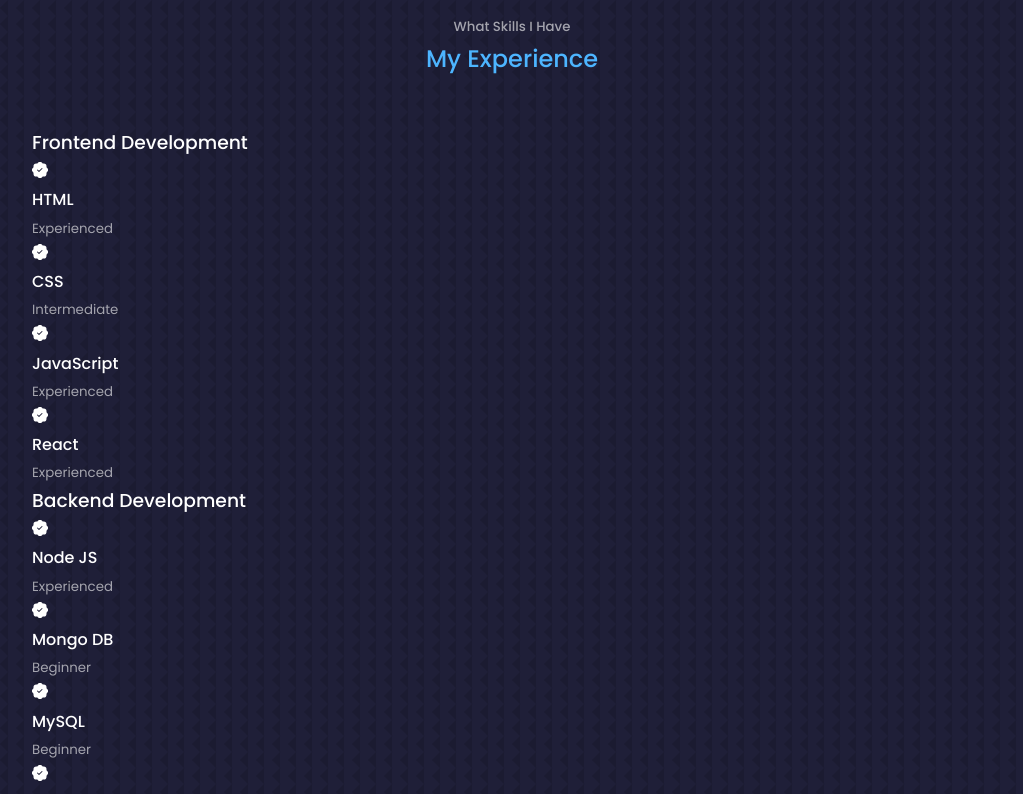
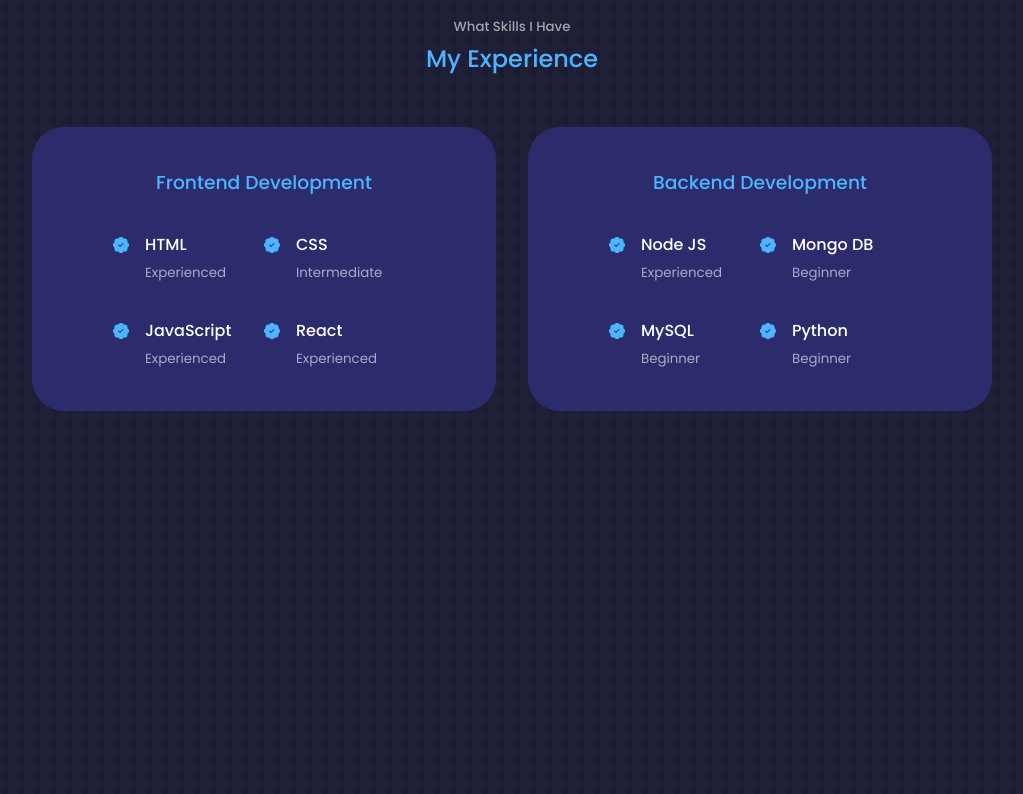
Before and after one commit to ValerieAlejandraa/My-portfolio, a React (Create React App) app: page / in a window 1280 px wide. Shown: the part 1840-2634 px from the top of the page, without its empty margins (128-1151 px from the left). Built offline with nearby package versions, Linux system fonts and the light colour scheme.

Commit message:
added styling/css to skils

```diff
--- a/src/components/experience/Experience.jsx
+++ b/src/components/experience/Experience.jsx
@@ -1,9 +1,10 @@
-import React from 'react'
-import './experience.css'
-import {BsPatchCheckFill} from 'react-icons/bs'
+import React from "react";
+import "./experience.css";
+import { BsPatchCheckFill } from "react-icons/bs";
+
 const Experience = () => {
   return (
-    <section id='experience'>
+    <section id="experience">
       <h5>What Skills I Have</h5>
       <h2>My Experience</h2>
 
@@ -11,55 +12,74 @@
         <div className="experience_frontend">
           <h3>Frontend Development</h3>
           <div className="experience__content">
-            <article className='experience__details'>
-                <BsPatchCheckFill />
+            <article className="experience__details">
+              <BsPatchCheckFill className="experience__details-icon" />
+              <div>
                 <h4>HTML</h4>
-                <small className='text-light'>Experienced</small>
+                <small className="text-light">Experienced</small>
+              </div>
             </article>
-            <article className='experience__details'>
-                <BsPatchCheckFill />
+            <article className="experience__details">
+              <BsPatchCheckFill className="experience__details-icon" />
+              <div>
                 <h4>CSS</h4>
-                <small className='text-light'>Intermediate</small>
+                <small className="text-light">Intermediate</small>
+              </div>
             </article>
-            <article className='experience__details'>
-                <BsPatchCheckFill />
+            <article className="experience__details">
+              <BsPatchCheckFill className="experience__details-icon" />
+              <div>
                 <h4>JavaScript</h4>
-                <small className='text-light'>Experienced</small>
+                <small className="text-light">Experienced</small>
+              </div>
             </article>
-            <article className='experience__details'>
-                <BsPatchCheckFill />
+            <article className="experience__details">
+              <BsPatchCheckFill className="experience__details-icon" />
+              <div>
                 <h4>React</h4>
-                <small className='text-light'>Experienced</small>
+                <small className="text-light">Experienced</small>
+              </div>
             </article>
           </div>
         </div>
         {/* End Of Frontend */}
         <div className="experience_backend">
           <h3>Backend Development</h3>
-          <article className='experience__details'>
-                <BsPatchCheckFill />
+
+          <div className="experience__content">
+          <article className="experience__details">
+            <BsPatchCheckFill className="experience__details-icon" />
+            <div>
               <h4>Node JS</h4>
-                <small className='text-light'>Experienced</small>
+              <small className="text-light">Experienced</small>
+            </div>
           </article>
-            <article className='experience__details'>
-                <BsPatchCheckFill />
+          <article className="experience__details">
+            <BsPatchCheckFill className="experience__details-icon" />
+            <div>
               <h4>Mongo DB</h4>
-                <small className='text-light'>Beginner</small>
+              <small className="text-light">Beginner</small>
+            </div>
           </article>
-            <article className='experience__details'>
-                <BsPatchCheckFill />
+          <article className="experience__details">
+            <BsPatchCheckFill className="experience__details-icon" />
+            <div>
               <h4>MySQL</h4>
-                <small className='text-light'>Beginner</small>
+              <small className="text-light">Beginner</small>
+            </div>
           </article>
-            <article className='experience__details'>
-                <BsPatchCheckFill />
+          <article className="experience__details">
+            <BsPatchCheckFill className="experience__details-icon" />
+            <div>
               <h4>Python</h4>
-                <small className='text-light'>Beginner</small>
+              <small className="text-light">Beginner</small>
+            </div>
           </article>
           </div>
         </div>
+      </div>
     </section>
-  )
-}
+  );
+};
 
 export default Experience;
--- a/src/components/experience/experience.css
+++ b/src/components/experience/experience.css
@@ -1,4 +1,41 @@
 .experience__container {
     display: grid;
+    grid-template-columns: 1fr 1fr;
+    gap: 2rem;
+}
+
+.experience__container > div {
+    background: var(--color-bg-variant);
+    padding: 2.4rem 5rem;
+    border-radius: 2rem;
+    border: 1px solid transparent;
 
 }
+
+.experience__container > div:hover {
+    background: transparent;
+    border-color: var(--color-primary-variant);
+    cursor: default;
+  }
+
+  .experience__container > div h3 {
+    text-align: center;
+    margin-bottom: 2rem;
+    color: var(--color-primary);
+  }
+
+  .experience__content {
+    display: grid;
+    grid-template-columns: 1fr 1fr;
+    row-gap: 2rem;
+  }
+
+  .experience__details {
+    display: flex;
+    gap: 1rem;
+  }
+
+  .experience__details-icon {
+    margin-top: 6px;
+    color: var(--color-primary);
+  }
```
Lines whose indentation alone changed are shown as unchanged.
